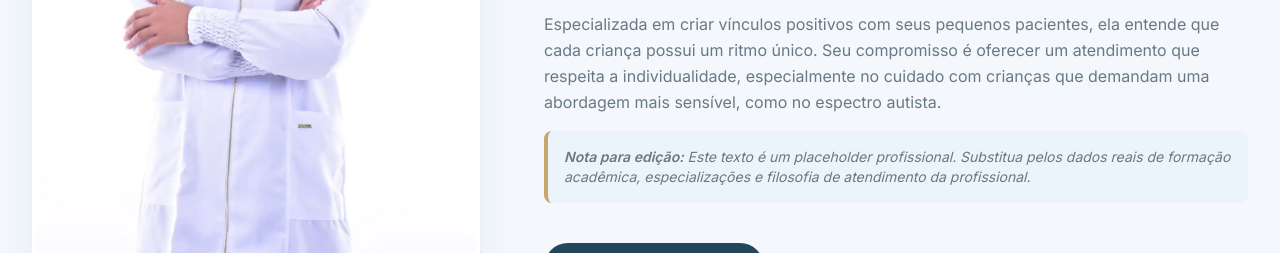
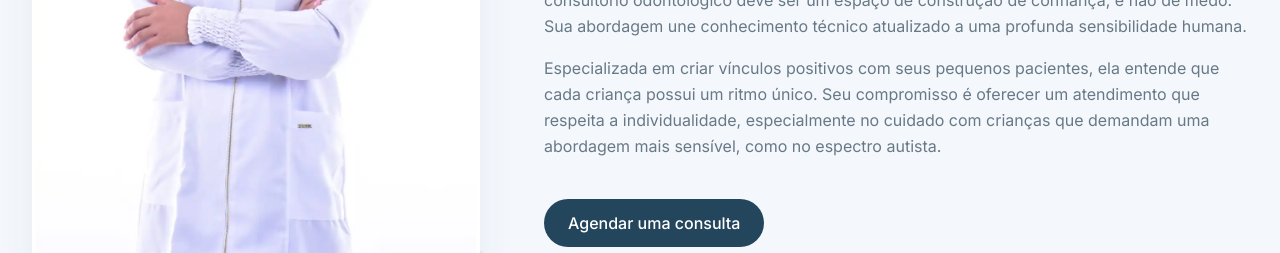
Before and after one commit to lucaspereirace94/vs-odontologia, a Next.js app: page / in a window 1280 px wide. Shown: the part 3780-4033 px from the top of the page. Built offline with nearby package versions, Linux system fonts and the light colour scheme.

Commit message:
Substitui ícone do WhatsApp pelo logo oficial SVG

```diff
--- a/src/components/sections/AboutDentist.tsx
+++ b/src/components/sections/AboutDentist.tsx
@@ -51,9 +51,7 @@ export default function AboutDentist() {
               <p>
                 Especializada em criar vínculos positivos com seus pequenos pacientes, ela entende que cada criança possui um ritmo único. Seu compromisso é oferecer um atendimento que respeita a individualidade, especialmente no cuidado com crianças que demandam uma abordagem mais sensível, como no espectro autista.
               </p>
-              <p className="text-sm italic bg-azul-claro/40 p-4 rounded-lg border-l-4 border-dourado-suave">
-                <strong>Nota para edição:</strong> Este texto é um placeholder profissional. Substitua pelos dados reais de formação acadêmica, especializações e filosofia de atendimento da profissional.
-              </p>
+
             </div>
 
             <div className="pt-4">
```
